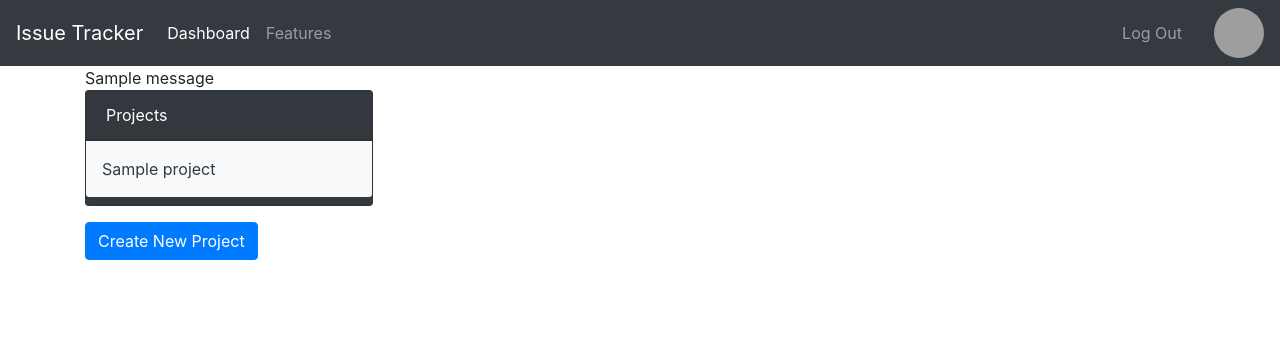
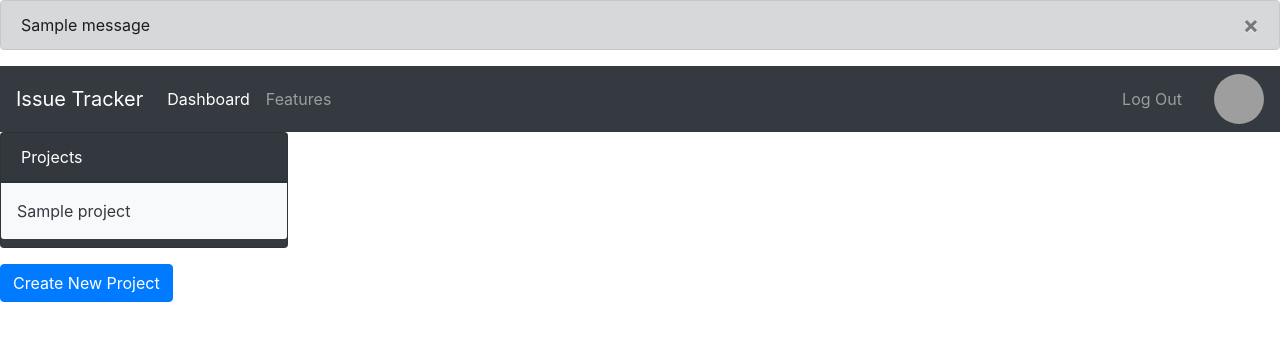
Before and after one commit to liamzhou77/issueless, a Flask app: page /dashboard in a window 1280 px wide. Shown: the top 341 px of the page. Run offline with Flask 2, Linux system fonts and the light colour scheme; a user stored in the database is signed in; tables that the repository leaves empty hold one stand-in row (values such as "Sample post"); one stand-in notice (Sample message) is shown; some libraries are stand-ins or nearby versions; grey boxes are pictures that could not be loaded.

Commit message:
Change alert's look

```diff
--- a/issue_tracker/templates/base.html
+++ b/issue_tracker/templates/base.html
@@ -8,6 +8,19 @@
     <title>{% if title %}{{ title }} - {% endif %}Issue Tracker</title>
   </head>
   <body>
+    {% with messages = get_flashed_messages() %}
+      {% if messages %}
+        {% for message in messages %}
+          <div class="alert alert-dark alert-warning alert-dismissible fade show" role="alert">
+            {{ message }}
+            <button type="button" class="close" data-dismiss="alert" aria-label="Close">
+              <span aria-hidden="true">&times;</span>
+            </button>
+          </div>
+        {% endfor %}
+      {% endif %}
+    {% endwith %}
+
     <nav class="navbar navbar-expand-lg navbar-dark bg-dark">
       <a class="navbar-brand" href="{{ url_for('index') }}">Issue Tracker</a>
       <button class="navbar-toggler" type="button" data-toggle="collapse" data-target="#navbarText" aria-controls="navbarText" aria-expanded="false" aria-label="Toggle navigation">
@@ -31,16 +44,7 @@
       </div>
     </nav>
 
-    <div class="container">
-        {% with messages = get_flashed_messages() %}
-          {% if messages %}
-              {% for message in messages %}
-              <div>{{ message }}</div>
-              {% endfor %}
-          {% endif %}
-        {% endwith %}
-        {% block content %}{% endblock %}
-    </div>
+    {% block content %}{% endblock %}
 
     <script src="https://code.jquery.com/jquery-3.5.1.slim.min.js" integrity="sha384-DfXdz2htPH0lsSSs5nCTpuj/zy4C+OGpamoFVy38MVBnE+IbbVYUew+OrCXaRkfj" crossorigin="anonymous"></script>
     <script src="https://cdn.jsdelivr.net/npm/popper.js@1.16.0/dist/umd/popper.min.js" integrity="sha384-Q6E9RHvbIyZFJoft+2mJbHaEWldlvI9IOYy5n3zV9zzTtmI3UksdQRVvoxMfooAo" crossorigin="anonymous"></script>
```
